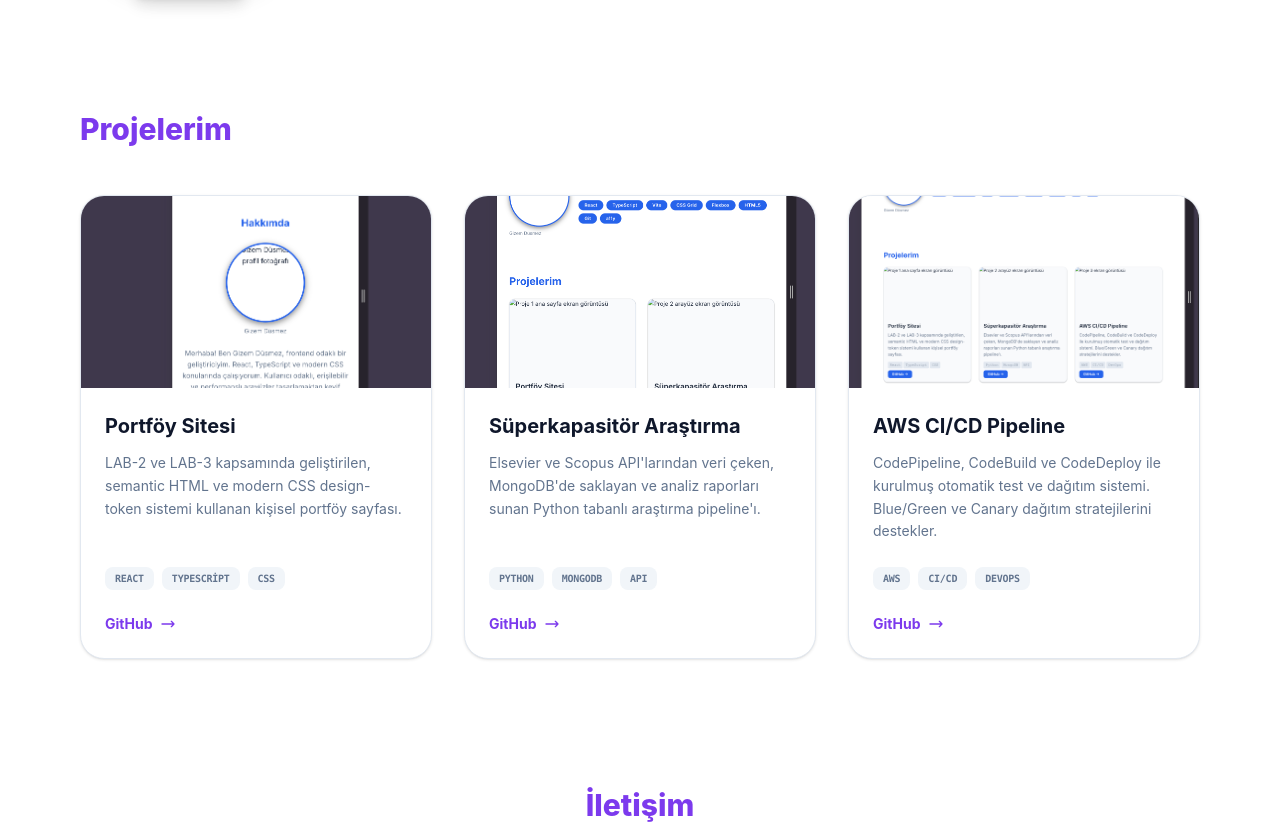
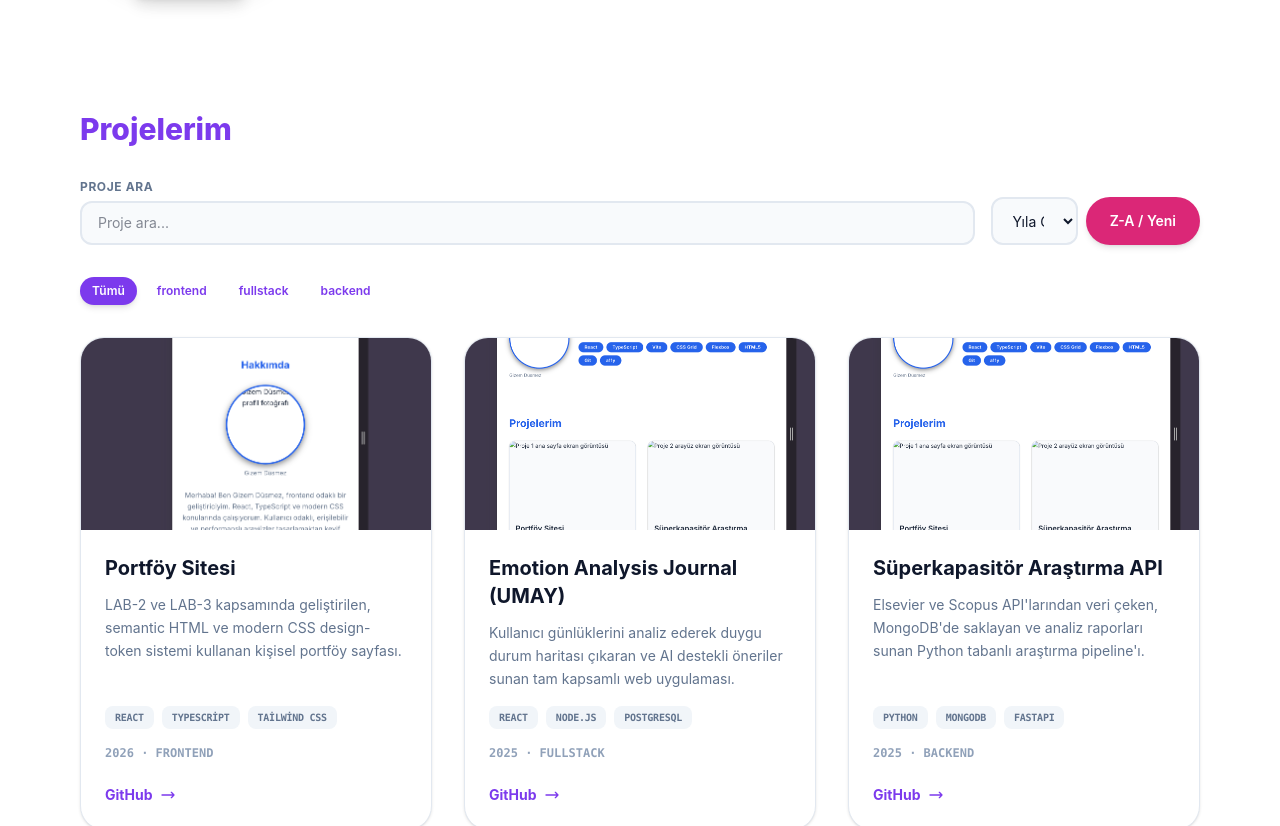
Before and after one commit to gizemdusmez/web-lab, a React (Vite) app: page / in a window 1280 px wide. Shown: the part 797-1623 px from the top of the page. Built offline with nearby package versions, Linux system fonts and the light colour scheme.

Commit message:
feat: implement project listing with filter/sort

```diff
--- a/src/App.tsx
+++ b/src/App.tsx
@@ -1,6 +1,10 @@
 import { useState, useEffect } from 'react'
+import type { Project, Category, SortField, SortOrder } from "./types/project"
+import { fetchProjects } from "./services/projectService"
+import { applyFilters } from "./utils/projectHelpers"
 import Button from './components/Button'
 import Input from './components/Input'
+import Alert from './components/Alert'
 import UIKit from './pages/UIKit'
 
 export default function App() {
@@ -8,6 +12,30 @@ export default function App() {
   const [darkMode, setDarkMode] = useState(() => {
     return localStorage.getItem('theme') === 'dark'
   })
+
+  const [projects, setProjects] = useState<Project[]>([])
+  const [search, setSearch] = useState("")
+  const [category, setCategory] = useState<Category | "all">("all")
+  const [sortField, setSortField] = useState<SortField>("year")
+  const [sortOrder, setSortOrder] = useState<SortOrder>("desc")
+  const [loading, setLoading] = useState(true)
+  const [error, setError] = useState<string | null>(null)
+
+  useEffect(() => {
+    async function load() {
+      try {
+        setLoading(true)
+        setError(null)
+        const data = await fetchProjects()
+        setProjects(data)
+      } catch (err) {
+        setError(err instanceof Error ? err.message : "Bilinmeyen bir hata oluştu")
+      } finally {
+        setLoading(false)
+      }
+    }
+    load()
+  }, [])
 
   useEffect(() => {
     if (darkMode) {
@@ -18,6 +46,8 @@ export default function App() {
       localStorage.setItem('theme', 'light')
     }
   }, [darkMode])
+
+  const filteredProjects = applyFilters(projects, search, category, sortField, sortOrder)
 
   if (showUIKit) {
     return (
@@ -118,27 +148,81 @@ export default function App() {
 
           {/* ── PROJELER ──────────────────────── */}
           <section id="projeler" className="scroll-mt-32">
-            <h2 className="text-3xl font-extrabold text-primary dark:text-purple-400 mb-12 text-center sm:text-left">Projelerim</h2>
+            <h2 className="text-3xl font-extrabold text-primary dark:text-purple-400 mb-8 text-center sm:text-left">Projelerim</h2>
+
+            {error && (
+              <Alert variant="error" title="Hata" className="mb-8">
+                {error}
+              </Alert>
+            )}
+
+            <div className="flex flex-col md:flex-row gap-4 mb-8">
+              <Input
+                id="search"
+                label="Proje Ara"
+                placeholder="Proje ara..."
+                value={search}
+                onChange={(e) => setSearch(e.target.value)}
+              />
+              <div className="flex gap-2 items-end">
+                <select
+                  value={sortField}
+                  onChange={(e) => setSortField(e.target.value as SortField)}
+                  className="w-full px-4 py-2.5 bg-slate-50 dark:bg-slate-900 border-2 border-slate-200 dark:border-slate-800 focus:border-primary focus:ring-4 focus:ring-purple-100 dark:focus:ring-purple-900/30 rounded-xl text-sm transition-all outline-none text-slate-900 dark:text-slate-100 h-[48px]"
+                >
+                  <option value="year">Yıla Göre</option>
+                  <option value="title">Başlığa Göre</option>
+                </select>
+                <Button
+                  variant="secondary"
+                  className="h-[48px] whitespace-nowrap"
+                  onClick={() => setSortOrder(o => o === "asc" ? "desc" : "asc")}
+                >
+                  {sortOrder === "asc" ? "A-Z / Eski" : "Z-A / Yeni"}
+                </Button>
+              </div>
+            </div>
+
+            <div className="flex flex-wrap gap-2 mb-8 justify-center sm:justify-start">
+              {(["all", "frontend", "fullstack", "backend"] as const).map(cat => (
+                <Button
+                  key={cat}
+                  variant={category === cat ? "primary" : "ghost"}
+                  size="sm"
+                  onClick={() => setCategory(cat as Category | "all")}
+                >
+                  {cat === "all" ? "Tümü" : cat}
+                </Button>
+              ))}
+            </div>
+
+            {loading && (
+              <p className="text-center text-slate-500 animate-pulse my-16 text-lg tracking-wide">Projeler Yükleniyor...</p>
+            )}
+
+            {!loading && filteredProjects.length === 0 && (
+              <p className="text-center text-slate-500 my-16 text-lg">Eşleşen proje bulunamadı.</p>
+            )}
+
             <div className="grid grid-cols-1 md:grid-cols-2 lg:grid-cols-3 gap-8">
-              <ProjectCard
-                title="Portföy Sitesi"
-                description="LAB-2 ve LAB-3 kapsamında geliştirilen, semantic HTML ve modern CSS design-token sistemi kullanan kişisel portföy sayfası."
-                tags={['React', 'TypeScript', 'CSS']}
-                img="/proje-1.png"
-              />
-              <ProjectCard
-                title="Süperkapasitör Araştırma"
-                description="Elsevier ve Scopus API'larından veri çeken, MongoDB'de saklayan ve analiz raporları sunan Python tabanlı araştırma pipeline'ı."
-                tags={['Python', 'MongoDB', 'API']}
-                img="/proje-2.png"
-              />
-              <ProjectCard
-                title="AWS CI/CD Pipeline"
-                description="CodePipeline, CodeBuild ve CodeDeploy ile kurulmuş otomatik test ve dağıtım sistemi. Blue/Green ve Canary dağıtım stratejilerini destekler."
-                tags={['AWS', 'CI/CD', 'DevOps']}
-                img="/proje-3.png"
-              />
+              {filteredProjects.map(project => (
+                <ProjectCard
+                  key={project.id}
+                  title={project.title}
+                  description={project.description}
+                  tags={project.tech}
+                  img={project.image}
+                  year={project.year}
+                  category={project.category}
+                />
+              ))}
             </div>
+
+            {!loading && projects.length > 0 && (
+              <p className="text-sm text-slate-500 mt-8 text-center font-medium">
+                {filteredProjects.length} / {projects.length} proje gösteriliyor
+              </p>
+            )}
           </section>
 
           {/* ── İLETİŞİM ──────────────────────── */}
@@ -171,9 +255,11 @@ interface ProjectCardProps {
   description: string;
   tags: string[];
   img: string;
+  year?: number;
+  category?: string;
 }
 
-function ProjectCard({ title, description, tags, img }: ProjectCardProps) {
+function ProjectCard({ title, description, tags, img, year, category }: ProjectCardProps) {
   return (
     <article className="group bg-white dark:bg-slate-900 rounded-3xl border border-slate-200 dark:border-slate-800 shadow-sm hover:shadow-2xl hover:-translate-y-2 transition-all duration-500 overflow-hidden flex flex-col">
       <div className="h-48 overflow-hidden relative">
@@ -184,16 +270,21 @@ function ProjectCard({ title, description, tags, img }: ProjectCardProps) {
       </div>
       <div className="p-6 flex flex-col flex-1">
         <h3 className="text-xl font-bold text-slate-900 dark:text-white mb-3 group-hover:text-primary transition-colors">{title}</h3>
-        <p className="text-slate-500 dark:text-slate-400 text-sm leading-relaxed mb-6 flex-1">
+        <p className="text-slate-500 dark:text-slate-400 text-sm leading-relaxed mb-4 flex-1">
           {description}
         </p>
-        <div className="flex flex-wrap gap-2 mb-6">
+        <div className="flex flex-wrap gap-2 mb-4">
           {tags.map((tag: string) => (
             <span key={tag} className="bg-slate-100 dark:bg-slate-800 px-2.5 py-1 rounded-lg text-[10px] font-mono font-bold text-slate-500 tracking-tight uppercase">
               {tag}
             </span>
           ))}
         </div>
+        {(year || category) && (
+          <p className="text-xs text-slate-400 dark:text-slate-500 mb-6 font-mono font-semibold">
+            {year} &middot; <span className="uppercase">{category}</span>
+          </p>
+        )}
         <a href="https://github.com" target="_blank" rel="noopener noreferrer" className="inline-flex items-center gap-2 text-sm font-bold text-primary dark:text-purple-400 group-hover:gap-3 transition-all">
           GitHub <svg className="w-4 h-4" fill="none" viewBox="0 0 24 24" stroke="currentColor"><path strokeLinecap="round" strokeLinejoin="round" strokeWidth={2} d="M17 8l4 4m0 0l-4 4m4-4H3" /></svg>
         </a>
--- a/src/components/Input.tsx
+++ b/src/components/Input.tsx
@@ -5,6 +5,7 @@ interface InputProps extends React.InputHTMLAttributes<HTMLInputElement | HTMLTe
     error?: string;
     helpText?: string;
     as?: 'input' | 'textarea';
+    rows?: number;
 }
 
 const Input: React.FC<InputProps> = ({
```
